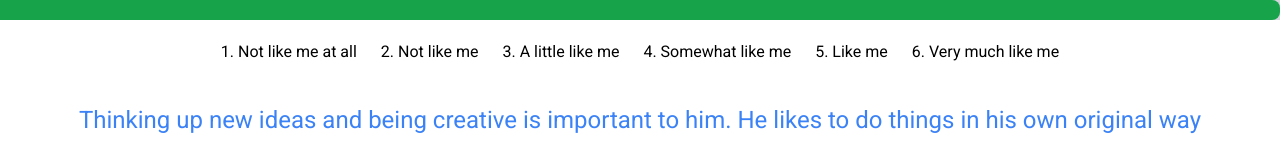
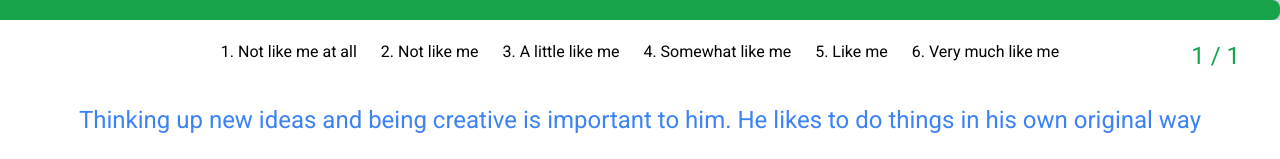
Before and after one commit to LucasFatas/recommender-study, a React (Create React App) app in the folder frontend/: page /questionnaire/v/page1 in a window 1280 px wide. Shown: the top 159 px of the page. Built offline with nearby package versions, Linux system fonts and the light colour scheme; the HTML template or start-up script is replaced by a standard one.

Commit message:
Add page number on top left of questionnaire

```diff
--- a/frontend/src/components/questionnaire/QuestionnairePage.jsx
+++ b/frontend/src/components/questionnaire/QuestionnairePage.jsx
@@ -65,6 +65,9 @@ export const QuestionnairePage = (props) => {
       </ol>
 
       : ""}
+      <div className="absolute text-2xl text-right p-10 text-green-600 top-0 right-0">
+        <h2 className="">{pageNumber} / {numberOfPages}</h2>
+      </div>
       <div className='grid place-items-center'>
         {questions.map(([text, index]) =>
           <div className='flex flex-col py-10 items-center' key={index}>
```
